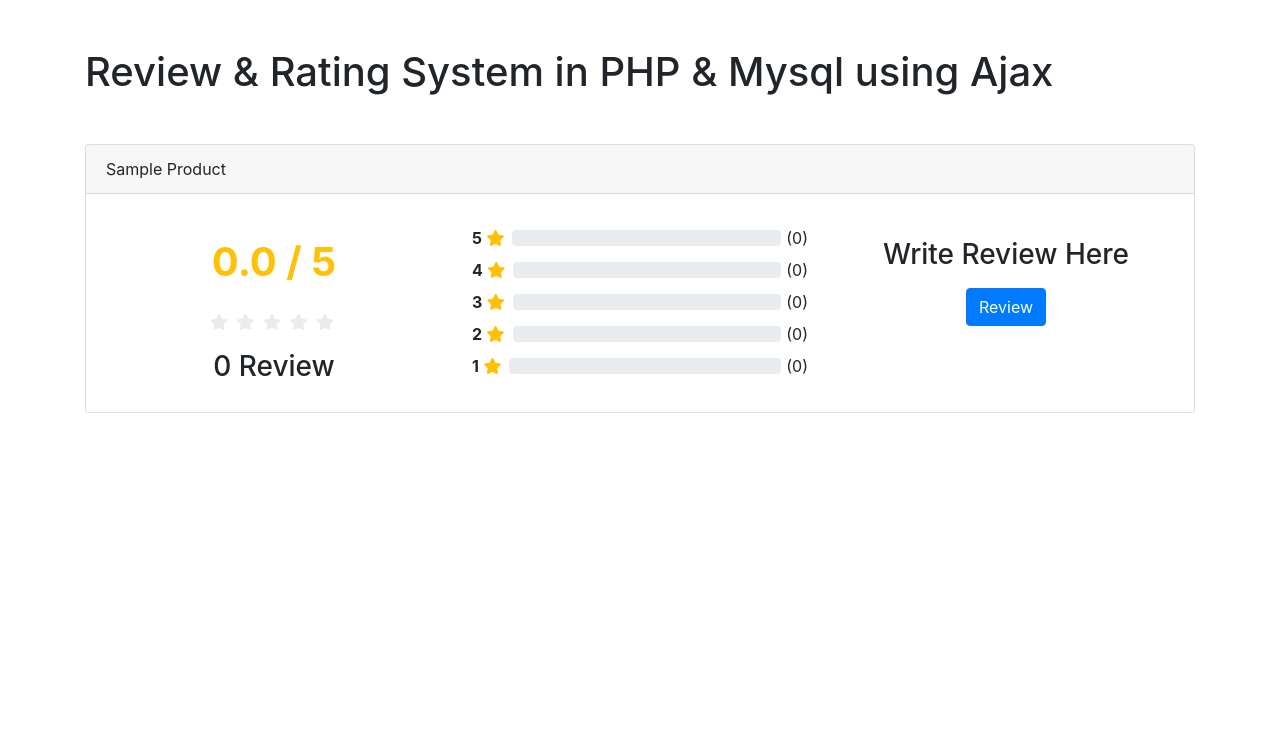
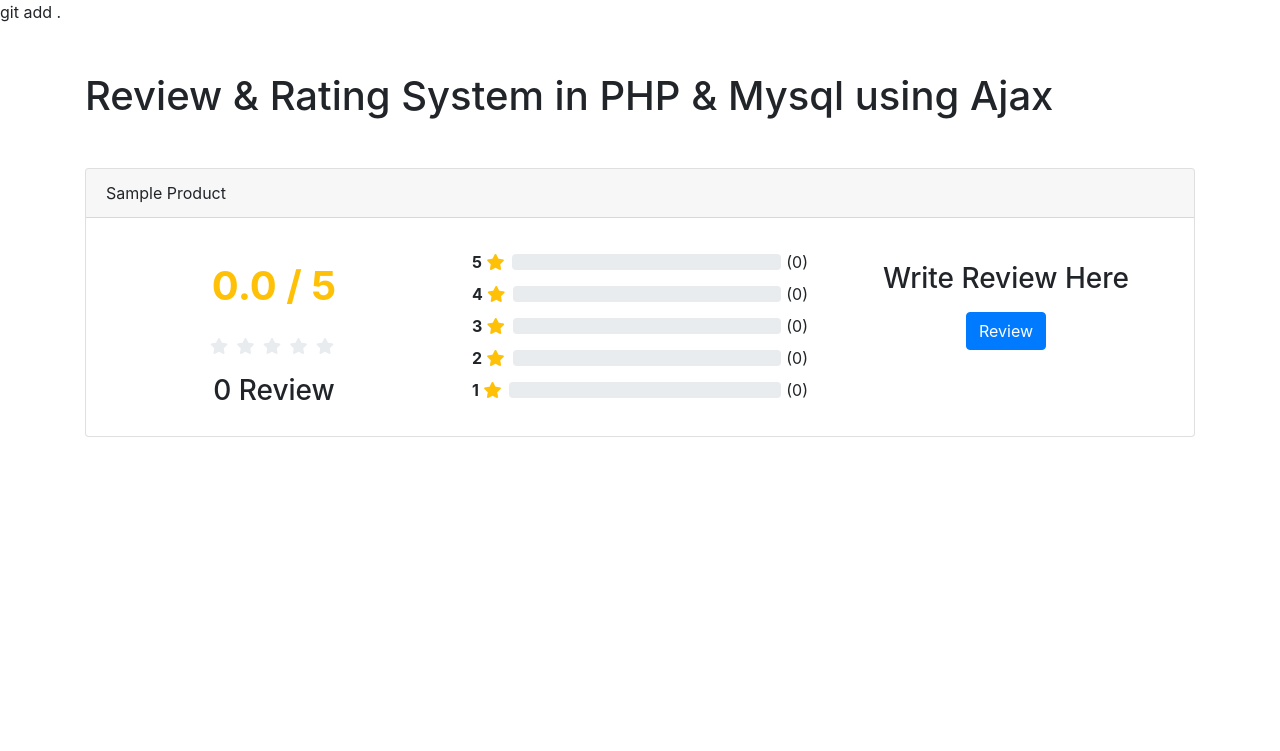
Before and after one commit to Anjukuttiyil/Campuzbazaar, a PHP site: page /user-rating-with-review-system-in-php-mysql-using-ajax/index.php in a window 1280 px wide. Shown: the top 751 px of the page. Run offline with PHP 8.4, Linux system fonts and the light colour scheme; a stand-in replaces the project's code that opens the database connection; some libraries are stand-ins or nearby versions.

Commit message:
initial commit

```diff
--- a/user-rating-with-review-system-in-php-mysql-using-ajax/index.php
+++ b/user-rating-with-review-system-in-php-mysql-using-ajax/index.php
@@ -1,4 +1,4 @@
-<!DOCTYPE HTML>
+git add .<!DOCTYPE HTML>
 <html>
 <head>
     <meta charset="utf-8" />
```
